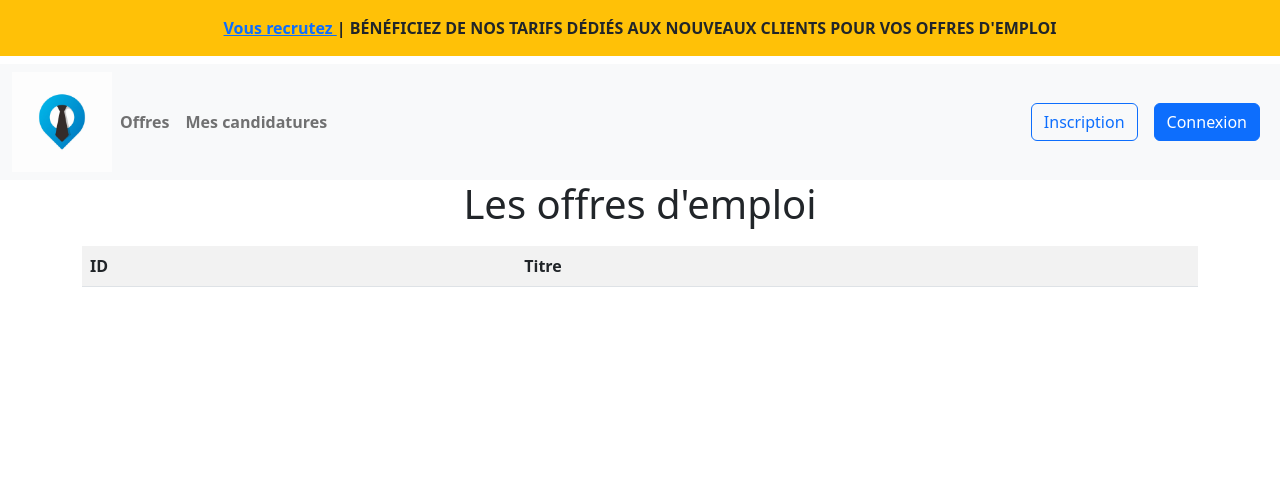
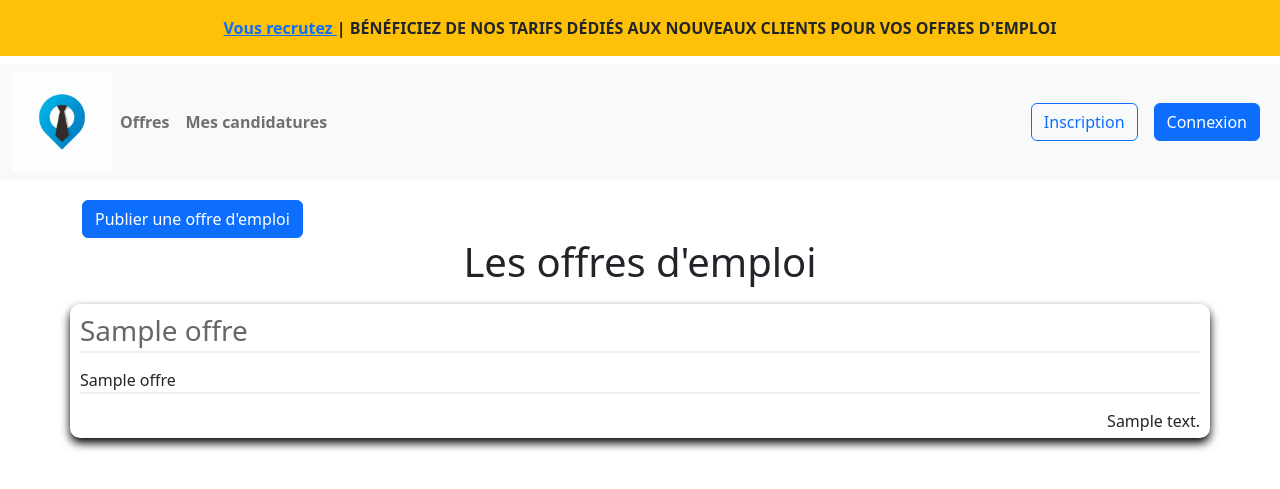
Before and after one commit to spedtek/sites, a PHP site: page /offres.php in a window 1280 px wide. Shown: the top 489 px of the page. Run offline with PHP 8.4, Linux system fonts and the light colour scheme; tables that the repository leaves empty or names only in its code hold one stand-in row (values such as "Sample post"); lists and menus that the app fills with data are empty.

Commit message:
insertion offres d'emploi

```diff
--- a/offres.php
+++ b/offres.php
@@ -1,6 +1,12 @@
 <?php
 
-include_once('_BDD/include.php');
+    include_once('_BDD/include.php');
+
+    $req = $BDD->query("SELECT *
+    FROM offres
+    ORDER BY date_creation");
+
+    $req = $req->fetchAll();
 ?>
 <!doctype html>
 <html lang="fr">
@@ -18,30 +24,39 @@ include_once('_BDD/include.php');
         <?php
             include_once('menu/menu.php');
         ?>
+
+
         <div class="container">
             <div class="row">
 
-                <div class="col-sm-0 col-md-0 col-lg-0"></div>
+                <div class="col-sm-0 col-md-0 col-lg-0" style="margin-top: 20px">
+                <a href="#" class="btn btn-primary " role="button" aria-pressed="true">Publier une offre d'emploi</a>
+                </div>
                 <div class="col-sm-12 col-md-12 col-lg-12"></div>
                     <h1 style="text-align : center">Les offres d'emploi</h1>
                     <?php
                         if(isset($_SESSION['id'])){
                     ?>
-                        <a href="#" class="btn btn-primary" role="button" aria-pressed="true">Publier une offre d'emploi</a>
+
                     <?php
                         }
                     ?>
-                    <div class="table-responsive" style="margin-top: 10px">
-                        <table class="table table-striped">
-                            <tr>
-                                <th>ID</th>
-                                <th>Titre</th>
-                            </tr>
-                        </table>
+                    <?php
+                        foreach($req as $r){
+                    ?>
+                        <div style="margin-top: 10px; background: white; box-shadow: 0 5px 10px rgba(0, 0, .09); padding: 5px 10px; border-radius: 10px">
+                            <a href="Les offres/<?= $r['id'] ?>" style="color: #666; text-decoration: none; font-size: 28px;"><?= $r['titre'] ?></a>
+                            <div style="border-top: 2px solid #EEE; padding-top: 15px">
+                                <?= $r['titre']; ?>
+                            </div>
+                            <div style="border-top: 2px solid #EEE; padding-top: 15px; text-align: right">
+                                <?= $r['contenu']; ?>
+                            </div>
+                        </div>
+                        <?php
+                        }
+                        ?>
 
-                    </div>
-            </div>
-        </div>
 
 
 
```
